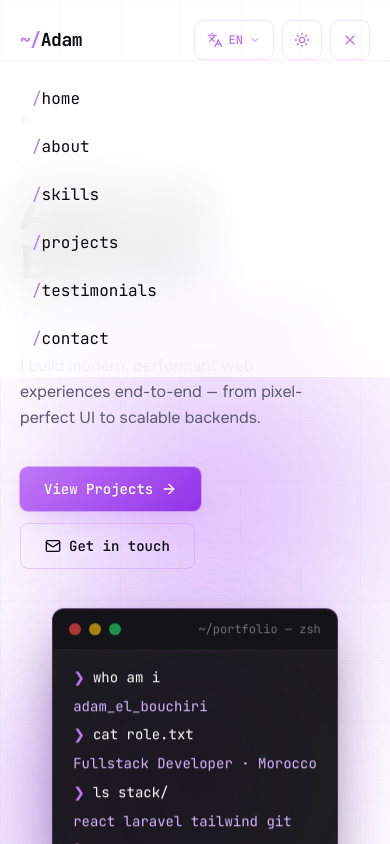
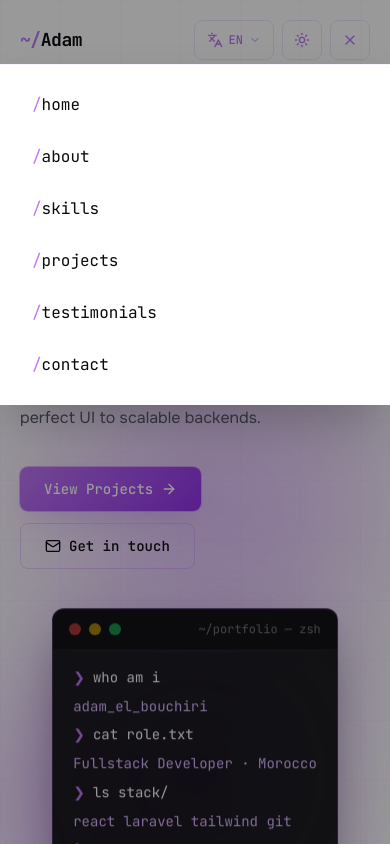
Before and after one commit to Adamelbouchiri/AdamElBouchiri-site, a React (Vite) app: page / in a window 390 px wide. Both pictures are taken after a click on the button 350 px from the left and 40 px from the top of the page. Shown: the top 844 px of the page. Built offline with nearby package versions, Linux system fonts and the light colour scheme.

Commit message:
Mobile nav: render drawer outside header with high z-index and backdrop

```diff
--- a/src/components/Navbar.jsx
+++ b/src/components/Navbar.jsx
@@ -1,5 +1,5 @@
 import { useState, useEffect } from 'react'
-import { motion, AnimatePresence } from 'framer-motion'
+import { motion } from 'framer-motion'
 import { Menu, X } from 'lucide-react'
 import { useTranslation } from 'react-i18next'
 import ThemeToggle from './ThemeToggle'
@@ -36,7 +36,17 @@ export default function Navbar() {
     return () => observer.disconnect()
   }, [])
 
+  const handleNavClick = (item) => {
+    setOpen(false)
+    const target = document.getElementById(item)
+    if (!target) return
+    const top = target.getBoundingClientRect().top + window.pageYOffset - 72
+    window.scrollTo({ top, behavior: 'smooth' })
+    history.replaceState(null, '', `#${item}`)
+  }
+
   return (
+    <>
       <header
         className={`fixed top-0 inset-x-0 z-50 transition-all duration-500 ${
           scrolled
@@ -95,31 +105,24 @@ export default function Navbar() {
             </button>
           </div>
         </nav>
+      </header>
 
-      {/* Mobile drawer */}
-      <AnimatePresence>
+      {/* Mobile drawer — rendered outside the header so taps land on the buttons reliably on mobile WebKit */}
       {open && (
-          <motion.div
-            initial={{ opacity: 0, height: 0 }}
-            animate={{ opacity: 1, height: 'auto' }}
-            exit={{ opacity: 0, height: 0 }}
-            transition={{ duration: 0.25 }}
-            className="md:hidden overflow-hidden border-t border-accent-500/10 bg-white/80 dark:bg-ink-950/80 backdrop-blur-xl"
-          >
+        <>
+          <div
+            onClick={() => setOpen(false)}
+            className="md:hidden fixed inset-0 z-[60] bg-black/40"
+            aria-hidden="true"
+          />
+          <div className="md:hidden fixed top-[64px] inset-x-0 z-[70] bg-white dark:bg-ink-950 border-t border-accent-500/10 shadow-2xl">
             <ul className="px-5 py-4 font-mono text-base space-y-1">
               {NAV_ITEMS.map((item) => (
                 <li key={item}>
                   <button
                     type="button"
-                    onClick={() => {
-                      setOpen(false)
-                      const target = document.getElementById(item)
-                      if (!target) return
-                      const top = target.getBoundingClientRect().top + window.pageYOffset - 72
-                      window.scrollTo({ top, behavior: 'smooth' })
-                      history.replaceState(null, '', `#${item}`)
-                    }}
-                    className="w-full text-start block py-2.5 px-3 rounded-lg hover:bg-accent-500/10 transition-colors"
+                    onClick={() => handleNavClick(item)}
+                    className="w-full text-start block py-3 px-3 rounded-lg hover:bg-accent-500/10 active:bg-accent-500/20 transition-colors"
                   >
                     <span className="text-accent-500">/</span>
                     {t(`nav.${item}`)}
@@ -127,9 +130,9 @@ export default function Navbar() {
                 </li>
               ))}
             </ul>
-          </motion.div>
+          </div>
+        </>
       )}
-      </AnimatePresence>
-    </header>
+    </>
   )
 }
```
Lines whose indentation alone changed are shown as unchanged.
